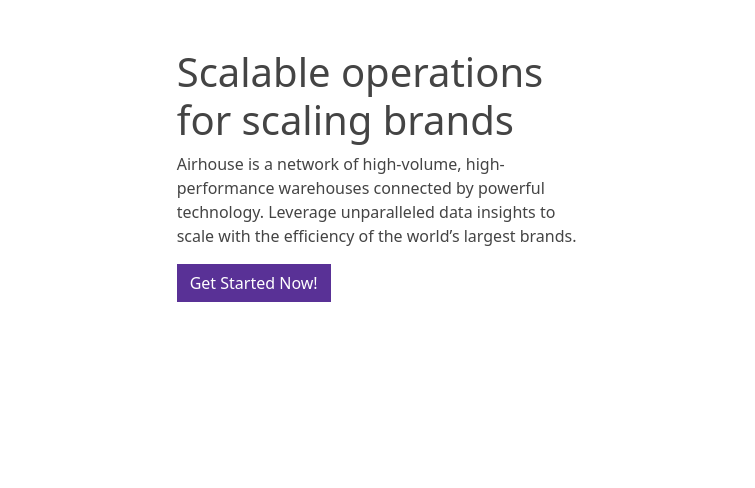
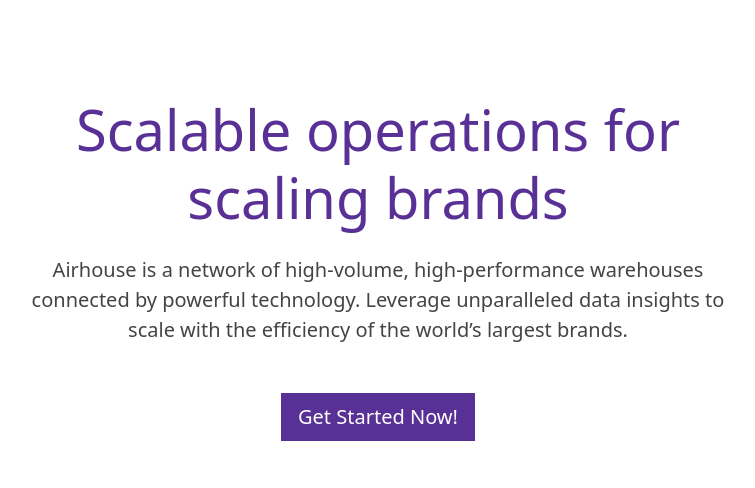
Before and after one commit to leo9uo/Airhouse, a Django app: page / in a window 1280 px wide. Shown: the part 78-566 px from the top of the page, without its empty margins (262-1017 px from the left). Run offline with Django 5.2, Linux system fonts and the light colour scheme.

Commit message:
adjust index styling

```diff
--- a/airhouse_project/airhouse/templates/airhouse/index.html
+++ b/airhouse_project/airhouse/templates/airhouse/index.html
@@ -1,14 +1,13 @@
 {% extends 'airhouse/base.html' %}
 
 {% block content %}
-<div>
-	<div class="row">
-		<div class="col-sm-11 col-md-4 mx-auto mt-5 px-3">
-			<h1 class="fw-light">Scalable operations for scaling brands</h1>
-			<p class="fw-light">Airhouse is a network of high-volume, high-performance warehouses connected by powerful technology. Leverage unparalleled data insights to scale with the efficiency of the world’s largest brands.</p>
-
-			<div>
-				<a href="{% url 'dashboard' %}" class="btn btn-primary">Get Started Now!</a>
+<div class="container my-5 py-5">
+	<div class="row justify-content-center">
+		<div class="col-lg-8 mx-auto text-center">
+			<h1 class="display-4 fw-light text-primary">Scalable operations for scaling brands</h1>
+			<p class="lead fw-light mt-4">Airhouse is a network of high-volume, high-performance warehouses connected by powerful technology. Leverage unparalleled data insights to scale with the efficiency of the world’s largest brands.</p>
+			<div class="mt-5">
+				<a href="{% url 'dashboard' %}" class="btn btn-lg btn-primary">Get Started Now!</a>
 			</div>
 		</div>
 	</div>
--- a/airhouse_project/airhouse/views.py
+++ b/airhouse_project/airhouse/views.py
@@ -44,7 +44,7 @@ class SignUpView(View):
         return render(request, 'airhouse/signup.html', {'form': form})
 
 
-class Dashboard(View):
+class Dashboard(LoginRequiredMixin, View):
     def get(self, request):
         items = InventoryItem.objects.filter(user=request.user.id).order_by('id')
         low_inventory = items.filter(quantity__lte=LOW_QUANTITY)
```
Also changed, not shown: airhouse_project/db.sqlite3.
